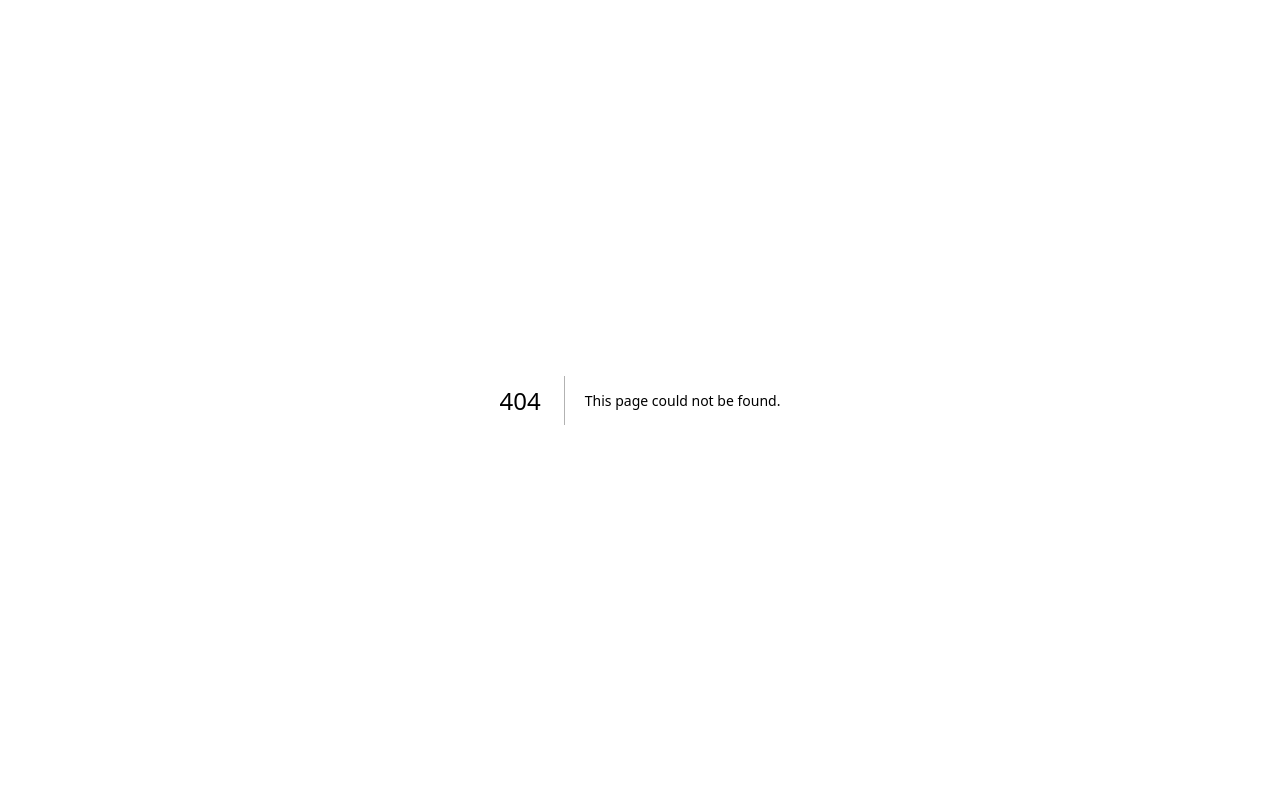
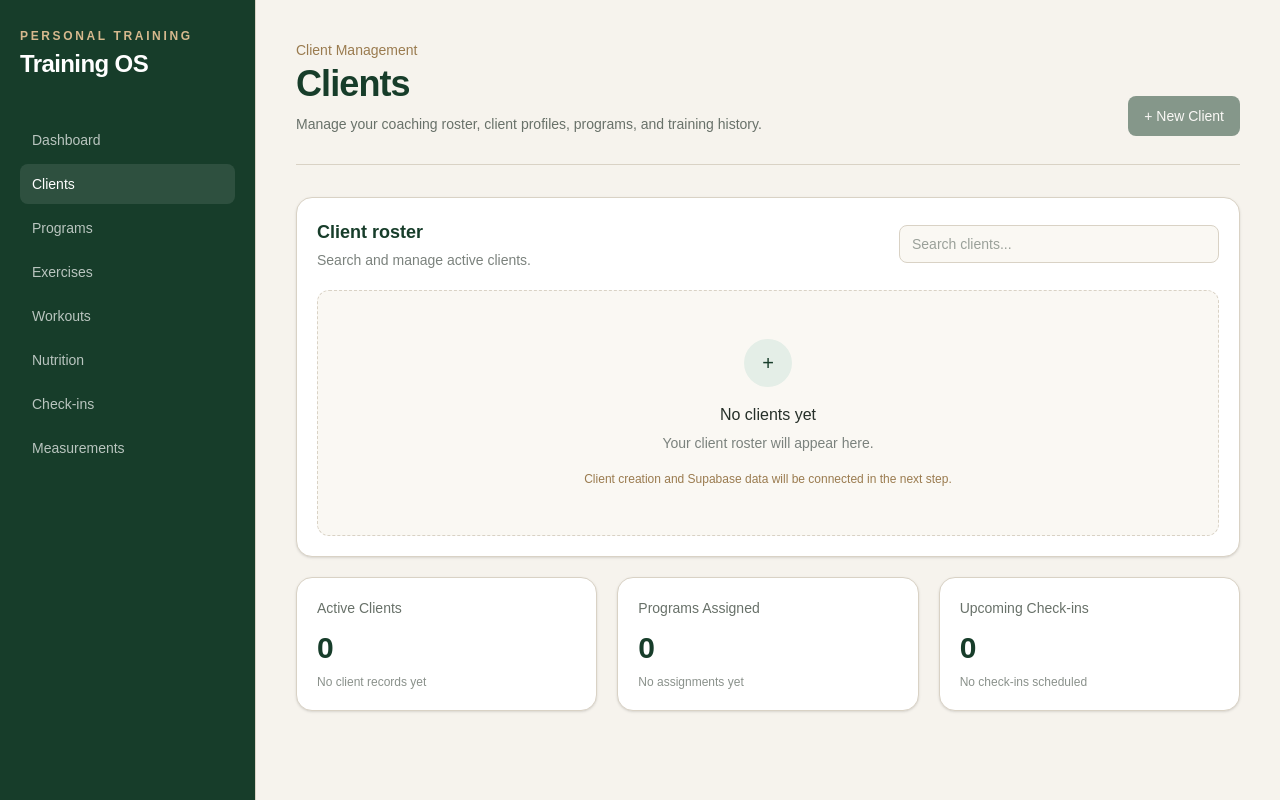
Before and after one commit to TheeMaughan/personal-training-os, a Next.js app: page /clients in a window 1280 px wide. Before the commit this address had no page. Built offline with nearby package versions, Linux system fonts and the light colour scheme.

Commit message:
Build Clients page UI

```diff
--- /dev/null
+++ b/src/app/clients/page.tsx
@@ -0,0 +1,127 @@
+"use client";
+
+import { useMemo, useState } from "react";
+
+const navItems = [
+  ["Dashboard", "/"],
+  ["Clients", "/clients"],
+  ["Programs", "/programs"],
+  ["Exercises", "/exercises"],
+  ["Workouts", "/workouts"],
+  ["Nutrition", "/nutrition"],
+  ["Check-ins", "/check-ins"],
+  ["Measurements", "/measurements"],
+];
+
+export default function ClientsPage() {
+  const [query, setQuery] = useState("");
+
+  const clients = useMemo(() => {
+    const sample = [
+      { name: "No clients yet", detail: "Your client roster will appear here." },
+    ];
+
+    if (!query.trim()) return sample;
+
+    return sample.filter((client) =>
+      `${client.name} ${client.detail}`.toLowerCase().includes(query.toLowerCase())
+    );
+  }, [query]);
+
+  return (
+    <main className="min-h-screen bg-[#f6f3ed] text-[#263029]">
+      <aside className="fixed inset-y-0 left-0 hidden w-64 border-r border-[#d9d2c5] bg-[#173d2a] px-5 py-7 text-white lg:block">
+        <div className="mb-10">
+          <div className="text-xs font-semibold uppercase tracking-[0.22em] text-[#d7b98e]">Personal Training</div>
+          <div className="mt-1 text-2xl font-semibold tracking-tight">Training OS</div>
+        </div>
+        <nav className="space-y-1">
+          {navItems.map(([label, href]) => (
+            <a
+              key={label}
+              href={href}
+              className={`block rounded-lg px-3 py-2.5 text-sm transition ${label === "Clients" ? "bg-white/10 text-white" : "text-white/70 hover:bg-white/5 hover:text-white"}`}
+            >
+              {label}
+            </a>
+          ))}
+        </nav>
+      </aside>
+
+      <div className="lg:pl-64">
+        <div className="border-b border-[#d9d2c5] bg-white/70 px-5 py-3 lg:hidden">
+          <div className="text-lg font-semibold text-[#173d2a]">Training OS</div>
+          <div className="mt-3 flex gap-2 overflow-x-auto pb-1">
+            {navItems.map(([label, href]) => (
+              <a key={label} href={href} className="whitespace-nowrap rounded-full border border-[#d9d2c5] px-3 py-1.5 text-xs">
+                {label}
+              </a>
+            ))}
+          </div>
+        </div>
+
+        <section className="mx-auto max-w-7xl px-5 py-8 sm:px-8 lg:px-10 lg:py-10">
+          <header className="mb-8 flex flex-col gap-5 border-b border-[#d9d2c5] pb-7 sm:flex-row sm:items-end sm:justify-between">
+            <div>
+              <p className="text-sm font-medium text-[#9a7b4f]">Client Management</p>
+              <h1 className="mt-1 text-3xl font-semibold tracking-tight text-[#173d2a] sm:text-4xl">Clients</h1>
+              <p className="mt-2 max-w-2xl text-sm leading-6 text-[#687169]">
+                Manage your coaching roster, client profiles, programs, and training history.
+              </p>
+            </div>
+            <button
+              type="button"
+              disabled
+              className="cursor-not-allowed rounded-lg bg-[#173d2a] px-4 py-2.5 text-sm font-medium text-white opacity-50"
+              title="Client creation will be enabled with authentication."
+            >
+              + New Client
+            </button>
+          </header>
+
+          <section className="rounded-2xl border border-[#d9d2c5] bg-white p-5 shadow-sm">
+            <div className="flex flex-col gap-4 sm:flex-row sm:items-center sm:justify-between">
+              <div>
+                <h2 className="text-lg font-semibold text-[#173d2a]">Client roster</h2>
+                <p className="mt-1 text-sm text-[#7b827d]">Search and manage active clients.</p>
+              </div>
+              <input
+                value={query}
+                onChange={(event) => setQuery(event.target.value)}
+                placeholder="Search clients..."
+                className="w-full rounded-lg border border-[#d9d2c5] bg-[#faf8f3] px-3 py-2 text-sm outline-none placeholder:text-[#9aa099] focus:border-[#9a7b4f] sm:max-w-xs"
+              />
+            </div>
+
+            <div className="mt-5 rounded-xl border border-dashed border-[#d9d2c5] bg-[#faf8f3] px-6 py-12 text-center">
+              <div className="mx-auto flex h-12 w-12 items-center justify-center rounded-full bg-[#e4eee7] text-[#173d2a]">
+                <span className="text-xl">+</span>
+              </div>
+              <h3 className="mt-4 font-medium text-[#263029]">{clients[0]?.name}</h3>
+              <p className="mx-auto mt-1 max-w-md text-sm leading-6 text-[#7b827d]">
+                {clients[0]?.detail}
+              </p>
+              <p className="mt-4 text-xs text-[#9a7b4f]">
+                Client creation and Supabase data will be connected in the next step.
+              </p>
+            </div>
+          </section>
+
+          <section className="mt-5 grid gap-5 md:grid-cols-3">
+            {[
+              ["Active Clients", "0", "No client records yet"],
+              ["Programs Assigned", "0", "No assignments yet"],
+              ["Upcoming Check-ins", "0", "No check-ins scheduled"],
+            ].map(([label, value, detail]) => (
+              <div key={label} className="rounded-2xl border border-[#d9d2c5] bg-white p-5 shadow-sm">
+                <div className="text-sm font-medium text-[#687169]">{label}</div>
+                <div className="mt-3 text-3xl font-semibold tracking-tight text-[#173d2a]">{value}</div>
+                <div className="mt-2 text-xs text-[#8a918b]">{detail}</div>
+              </div>
+            ))}
+          </section>
+        </section>
+      </div>
+    </main>
+  );
+}
```
